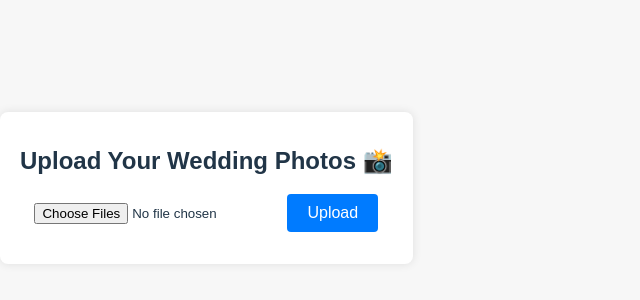
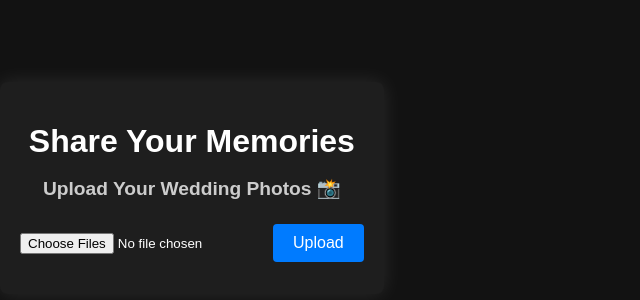
Before and after one commit to haadisaqib/wedding-upload, a React (Vite) app: page / in a window 1280 px wide. Shown: the part 212-512 px from the top of the page, without its empty margins (0-640 px from the left). Built offline with nearby package versions, Linux system fonts and the light colour scheme.

Commit message:
style changes

```diff
--- a/src/App.css
+++ b/src/App.css
@@ -2,26 +2,35 @@ body {
   margin: 0;
   padding: 0;
   font-family: Arial, sans-serif;
-  background: #f7f7f7;
+  background: #121212; /* Dark background */
+  color: #ffffff; /* White text */
 }
 
 .container {
   max-width: 400px;
   margin: 50px auto;
   padding: 20px;
-  background: white;
+  background: #1e1e1e; /* Slightly lighter dark */
   border-radius: 8px;
-  box-shadow: 0 0 10px rgba(0, 0, 0, 0.1);
+  box-shadow: 0 0 20px rgba(255, 255, 255, 0.1);
   text-align: center;
 }
 
 h1 {
-  font-size: 1.5rem;
+  font-size: 2rem;
+  margin-bottom: 10px;
+  color: #ffffff;
+}
+
+h2 {
+  font-size: 1.2rem;
   margin-bottom: 20px;
+  color: #cccccc;
 }
 
 input[type="file"] {
   margin-bottom: 20px;
+  color: white;
 }
 
 button {
@@ -39,7 +48,7 @@ button:hover {
 
 .progress-bar {
   width: 100%;
-  background-color: #e0e0e0;
+  background-color: #333333;
   border-radius: 4px;
   margin-top: 20px;
   position: relative;
@@ -54,3 +63,8 @@ button:hover {
   line-height: 25px;
   border-radius: 4px;
 }
+
+p {
+  margin-top: 20px;
+  color: #ffffff;
+}
--- a/src/App.jsx
+++ b/src/App.jsx
@@ -1,6 +1,6 @@
 import React, { useState } from 'react';
 import axios from 'axios';
-import './App.css'; // Keep this for styles
+import './App.css'; // Keep for styles
 
 function App() {
   const [files, setFiles] = useState([]);
@@ -21,7 +21,7 @@ function App() {
     Array.from(files).forEach(file => formData.append('photos', file));
 
     try {
-      await axios.post('http://172.124.187.171:5000/upload', formData, {
+      await axios.post('http://YOUR_PUBLIC_IP:5000/upload', formData, {
         headers: { 'Content-Type': 'multipart/form-data' },
         onUploadProgress: (progressEvent) => {
           const percentCompleted = Math.round((progressEvent.loaded * 100) / progressEvent.total);
@@ -39,7 +39,8 @@ function App() {
 
   return (
     <div className="container">
-      <h1>Upload Your Wedding Photos 📸</h1>
+      <h1>Share Your Memories</h1>
+      <h2>Upload Your Wedding Photos 📸</h2>
 
       <input
         type="file"
```
